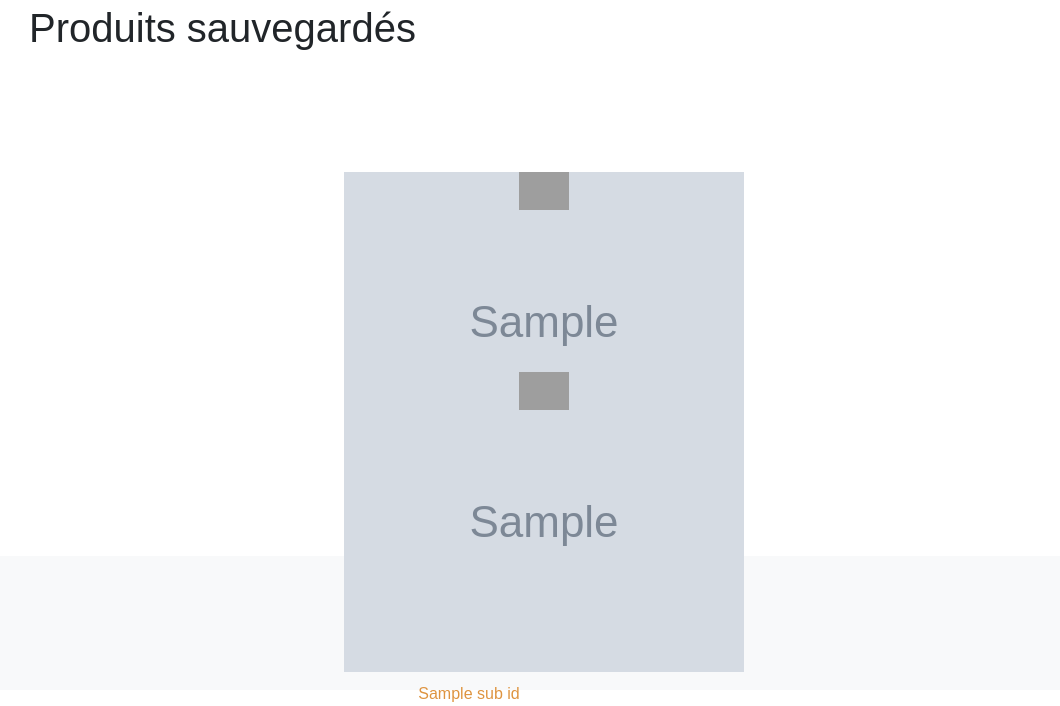
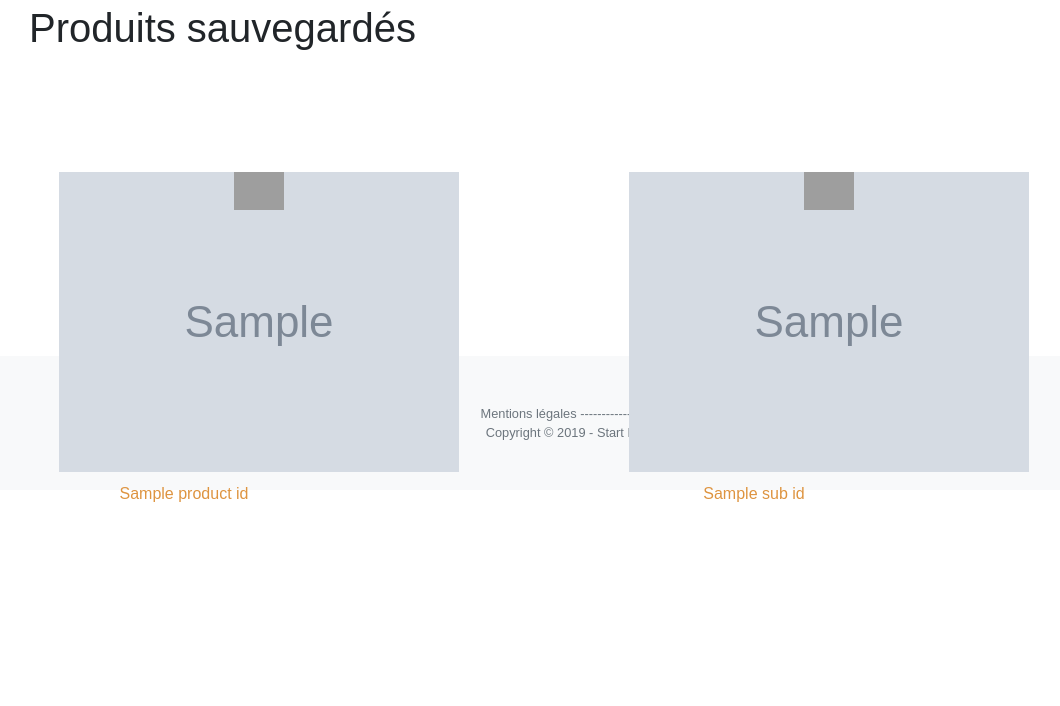
Before and after one commit to pythonmentor/nathan-p10, a Django app: template project8/addfav/templates/addfav/display.html in a window 1280 px wide. Shown: the part 324-1030 px from the top of the page, without its empty margins (56-1116 px from the left). After the commit the page ends 826 px from the top, so only its background shows below. Run offline with Django 3.2, Linux system fonts and the light colour scheme; the template is opened without the code that fills it: most values are stand-ins (such as "Sample title", 1, 10 or a date in 2020); grey boxes marked "Sample" are stand-in pictures; parts of the project's set-up code (start-up, migrations or seed data) failed here and were passed over; some libraries are stand-ins or nearby versions; some web fonts are replaced; grey boxes are pictures that could not be loaded.

Commit message:
UX bug fix

```diff
--- a/project8/addfav/templates/addfav/display.html
+++ b/project8/addfav/templates/addfav/display.html
@@ -23,9 +23,12 @@
                         </div>
                     </div>
                     <div style="text-align: center" class="texte">
-                        <a href="/product/{{ prod.product_id.product_id }}" target="_blank">{{ prod.product_id.product_name }}</a>
+                        <a href="/product/{{ prod.product_id.product_id }}"
+                            target="_blank">{{ prod.product_id.product_name }}</a>
                     </div>
                 </div>
+            </div>
+            <div class="col-6">
                     <div class="box">
                         <div class="parent">
                             {% with 'blog/img/nutriscore-'|add:prod.sub_id.nutriscore|add:'.svg' as image_static %}
@@ -36,9 +39,11 @@
                             </div>
                         </div>
                         <div style="text-align: center" class="texte">
-                        <a href="/product/{{ prod.sub_id.product_id }}" target="_blank">{{ prod.sub_id.product_name }}</a>
+                            <a href="/product/{{ prod.sub_id.product_id }}"
+                                target="_blank">{{ prod.sub_id.product_name }}</a>
                         </div>
                     </div>
+
             </div>
             {% endfor %}
 
```
Lines whose indentation alone changed are shown as unchanged.
